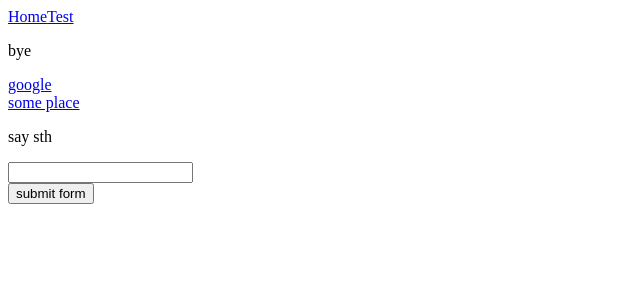
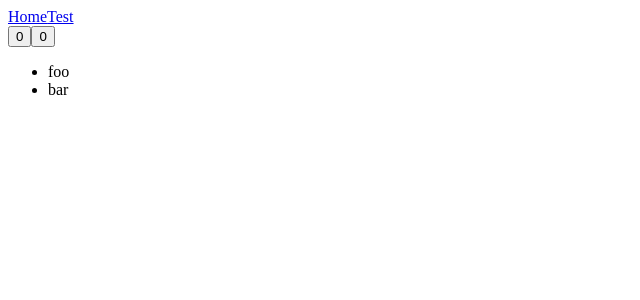
Before and after one commit to javierpb275/vue-test-project, a Vue app: page /test in a window 1280 px wide. Shown: the top 300 px of the page, without its empty margins (0-640 px from the left). Built offline with nearby package versions, Linux system fonts and the light colour scheme.

Commit message:
reactivity: reactive()

```diff
--- a/src/views/TestView.vue
+++ b/src/views/TestView.vue
@@ -1,32 +1,38 @@
 <script setup>
-const hello = false;
-const googleLink = "https://www.google.com/";
-const saySth = () => {
-  if (hello) {
-    alert("hello");
-  } else {
-    alert("bye");
-  }
-};
-const someAttribute = 'href';
-const someUrl = "https://www.google.com/";
-const someEvent = 'focus';
-const onSubmit = () => {
-  alert('submitted form!')
+import { reactive } from "vue";
+
+const state = reactive({ count: 0 });
+
+function increment() {
+  state.count++;
+  nextTick(() => {
+    // access updated DOM
+  });
+}
+
+const obj = reactive({
+  nested: { count: 0 },
+  arr: ["foo", "bar"],
+});
+
+function mutateDeeply() {
+  obj.nested.count++;
+  obj.arr.push("baz");
 }
 </script>
 
 <template>
   <main>
-    <p v-if="hello">hello</p>
-    <p v-else>bye</p>
-    <a :href="googleLink">google</a>
-    <br>
-    <a :[someAttribute]="someUrl">some place</a>
-    <p @click="saySth">say sth</p>
-    <input @[someEvent]="saySth" type="text"/>
-    <form @submit.prevent="onSubmit">
-      <button type="submit">submit form</button>
-    </form>
+    <button @click="increment">
+      {{ state.count }}
+    </button>
+
+    <button @click="mutateDeeply">
+      {{ obj.nested.count }}
+    </button>
+
+    <ul>
+      <li v-for="item in obj.arr" :key="item">{{ item }}</li>
+    </ul>
   </main>
 </template>
```
